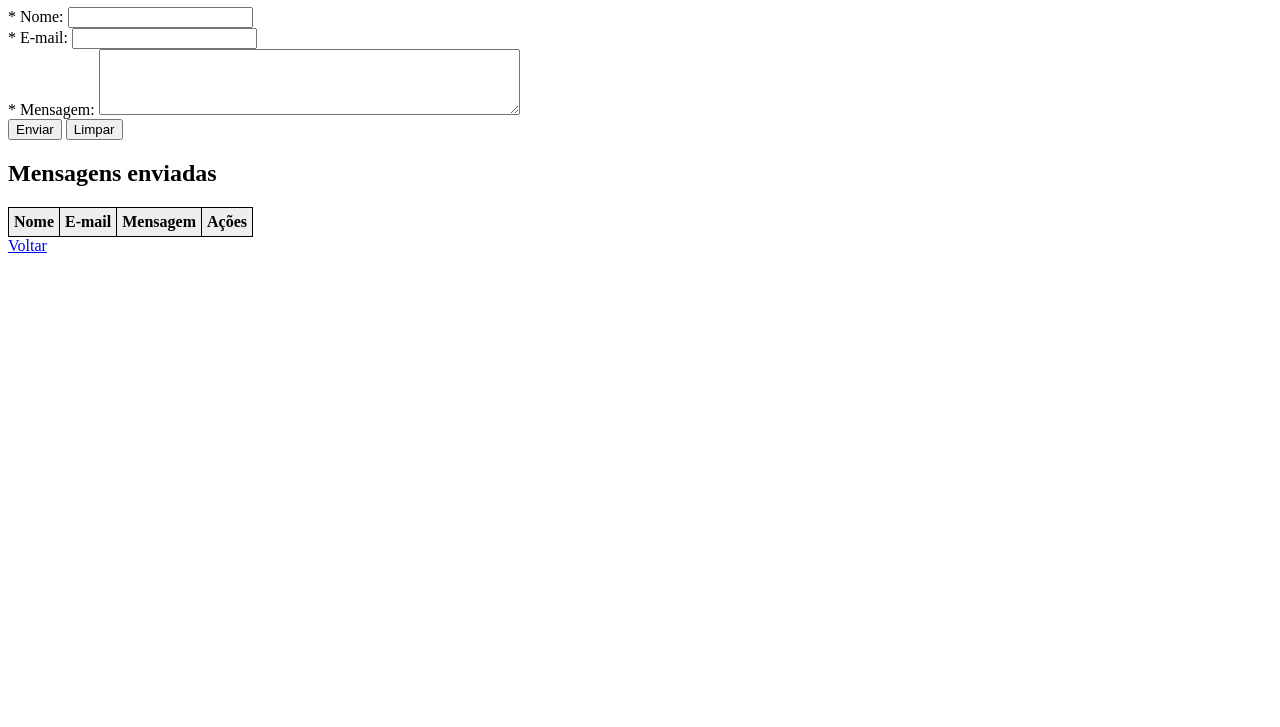
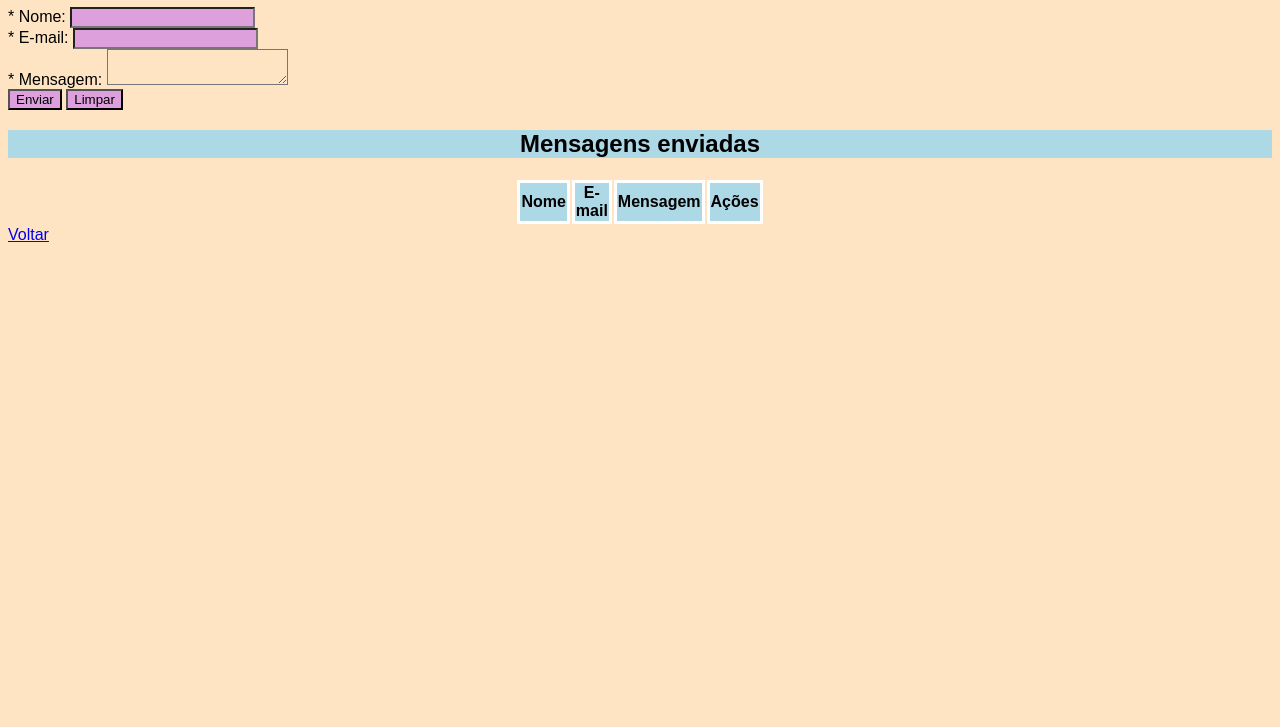
Before and after one commit to Deia764/curso-desenvolvimento-ibc, a plain HTML site: page formulario.html in a window 1280 px wide. Shown: the part 73-800 px from the top of the page. Drawn offline with Linux system fonts and the light colour scheme.

Commit message:
Refactor formulario.html for improved structure

```diff
--- a/formulario.html
+++ b/formulario.html
@@ -1,20 +1,18 @@
 <!DOCTYPE html>
 <html lang="pt-BR">
 <head>
-  <meta charset="UTF-8">
+  <meta charset="utf-8">
+  <meta name="viewport" content="width=device-width, initial-scale=1">
   <title>Formulário de Contato</title>
-  <style>
-    table { border-collapse: collapse; margin-top: 20px; }
-    table, th, td { border: 1px solid black; padding: 5px; }
-    th { background-color: #eee; }
-  </style>
+  <link rel="stylesheet" href="../css/estilos.css">
 </head>
 <body>
   <h1>Formulário de Contato</h1>
 
   <div id="divMensagem" role="alert" aria-live="assertive"></div>
 
-  <form id="formulario">
+  <div>
+    <form id="formContato">
       <div>
         <label for="txtNome">* Nome:</label>
         <input type="text" id="txtNome">
@@ -27,14 +25,15 @@
 
       <div>
         <label for="txtMensagem">* Mensagem:</label>
-      <textarea id="txtMensagem" rows="4" cols="50"></textarea>
+        <textarea id="txtMensagem"></textarea>
       </div>
 
       <div>
-      <button type="submit">Enviar</button>
+        <button type="submit" id="btnEnviar">Enviar</button>
         <button type="button" id="btnLimpar">Limpar</button>
       </div>
     </form>
+  </div>
 
   <h2>Mensagens enviadas</h2>
   <table id="tabelaMensagens">
@@ -46,12 +45,11 @@
         <th>Ações</th>
       </tr>
     </thead>
-    <tbody>
-    </tbody>
+    <tbody></tbody>
   </table>
 
   <a href="contato.html">Voltar</a>
 
-  <script src="formulario.js"></script>
+  <script type="module" src="dist/formulario.js"></script>
 </body>
 </html>
```
Lines whose indentation alone changed are shown as unchanged.
